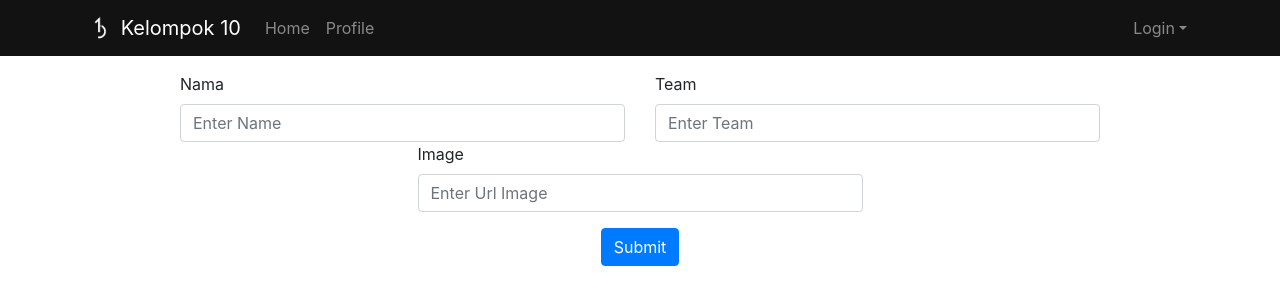
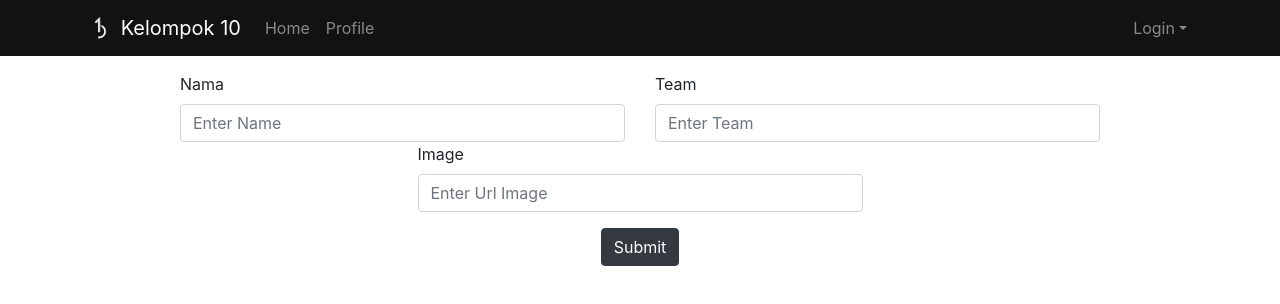
Before and after one commit to shidqiiii/tubesrsbk_kel10, a React (Create React App) app: page /add in a window 1280 px wide. Shown: the top 304 px of the page. Built offline with nearby package versions, Linux system fonts and the light colour scheme.

Commit message:
update delete

```diff
--- a/src/Component/Pages/AddData.js
+++ b/src/Component/Pages/AddData.js
@@ -9,7 +9,7 @@ export default class AddData extends Component {
             football: [],
             visible: false,
             name: "",
-            team: "",
+            Team: "",
             image: "",
         };
     }
@@ -24,7 +24,7 @@ export default class AddData extends Component {
         this.setState({
             Team: e.target.value,
         });
-        console.log(this.state.team);
+        console.log(this.state.Team);
     };
     handleImage = (e) => {
         this.setState({
@@ -32,33 +32,41 @@ export default class AddData extends Component {
         });
         console.log(this.state.image);
     };
+
+    componentDidMount() {
+        console.log('test lur')
+    }
+
     handleSubmit = () => {
         if (
             this.state.name !== "" &&
-            this.state.team !== "" &&
+            this.state.Team !== "" &&
             !this.state.image !== ""
         ) {
             axios({
                 method: "post",
                 url: "https://footballapishidqi.herokuapp.com/api/posts/",
                 headers: {
+                    "Content-MD5": "application/json",
                     accept: "*/*",
                 },
                 data: {
                     name: this.state.name,
-                    team: this.state.team,
+                    Team: this.state.Team,
                     image: this.state.image,
                 },
             })
                 .then((data) => {
-                    alert("berhasil menambahkan");
+                    alert("Data berhasil ditambahkan");
                     window.location.reload();
+                    console.log(data)
                 })
                 .catch((error) => {
-                    alert("gagal lur");
+                    alert("Error");
+                    console.log(error)
                 });
         } else {
-            alert("pastikan semua kolom terisi");
+            alert("Data Gagal ditambahkan");
         }
     };
 
@@ -86,7 +94,7 @@ export default class AddData extends Component {
                             </Row>
                         </Form.Group>
                         <Row className="justify-content-md-center">
-                            <Button variant="primary" type="submit" onClick={this.handleSubmit}>Submit </Button>
+                            <Button variant="dark" value="kirim" onClick={this.handleSubmit}>Submit</Button>
                         </Row>
                     </Form>
                 </Container>
--- a/src/Component/Pages/Admin.js
+++ b/src/Component/Pages/Admin.js
@@ -40,13 +40,36 @@ export default class Admin extends Component {
             });
     }
 
+    handleDelete = (id) => {
+        var proceed = window.confirm("Yakin ingin dihapus?");
+        if (proceed) {
+            axios({
+                method: "delete",
+                url: "https://footballapishidqi.herokuapp.com/api/posts/" + id,
+                headers: {
+                    "Content-MD5": "application/json",
+                    accept: "*/*"
+                }
+            })
+                .then((data) => {
+                    alert("berhasil dihapus");
+                    window.location.reload();
+                })
+                .catch(() => {
+                    alert("Data tidak terhapus");
+                });
+        } else {
+            window.location.reload();
+        }
+    }
+
     render() {
         return (
             <div className="App">
                 <div className="mt-3">
                     <Container>
                         <div className="mb-3">
-                            <Button classname='mt-5' href="/add" variant="dark">Add Data</Button>
+                            <Button className='mt-5' href="/add" variant="dark">Add Data</Button>
                         </div>
                         <Table bordered hover size="sm">
                             <thead>
@@ -54,6 +77,7 @@ export default class Admin extends Component {
                                     <th class="col-5">Name</th>
                                     <th>Team</th>
                                     <th>Image</th>
+                                    <th>Edit / Delete Data</th>
                                 </tr>
                             </thead>
                             <tbody>
@@ -62,6 +86,10 @@ export default class Admin extends Component {
                                         <td align="center" class="col-5">{results.name}</td>
                                         <td align="center">{results.Team}</td>
                                         <td align="center"><Img src={results.image} /></td>
+                                        <td>
+                                            <Button variant="dark">Edit</Button>
+                                            <Button variant="danger" value="kirim" onClick={() => this.handleDelete(results._id)}>Delete</Button>
+                                        </td>
                                     </tr>
                                 ))}
                             </tbody>
--- a/src/index.css
+++ b/src/index.css
@@ -16,6 +16,8 @@ code {
   background-color: #121212;
 }
 
-.button{
-  background-color: #121212;
+.btn{
+  margin-left: 10px;
+  margin-right: 10px;
+  color: #121212;
 }
```
Also changed, not shown: 1 other file (tests, documents, lock files or other folders).
